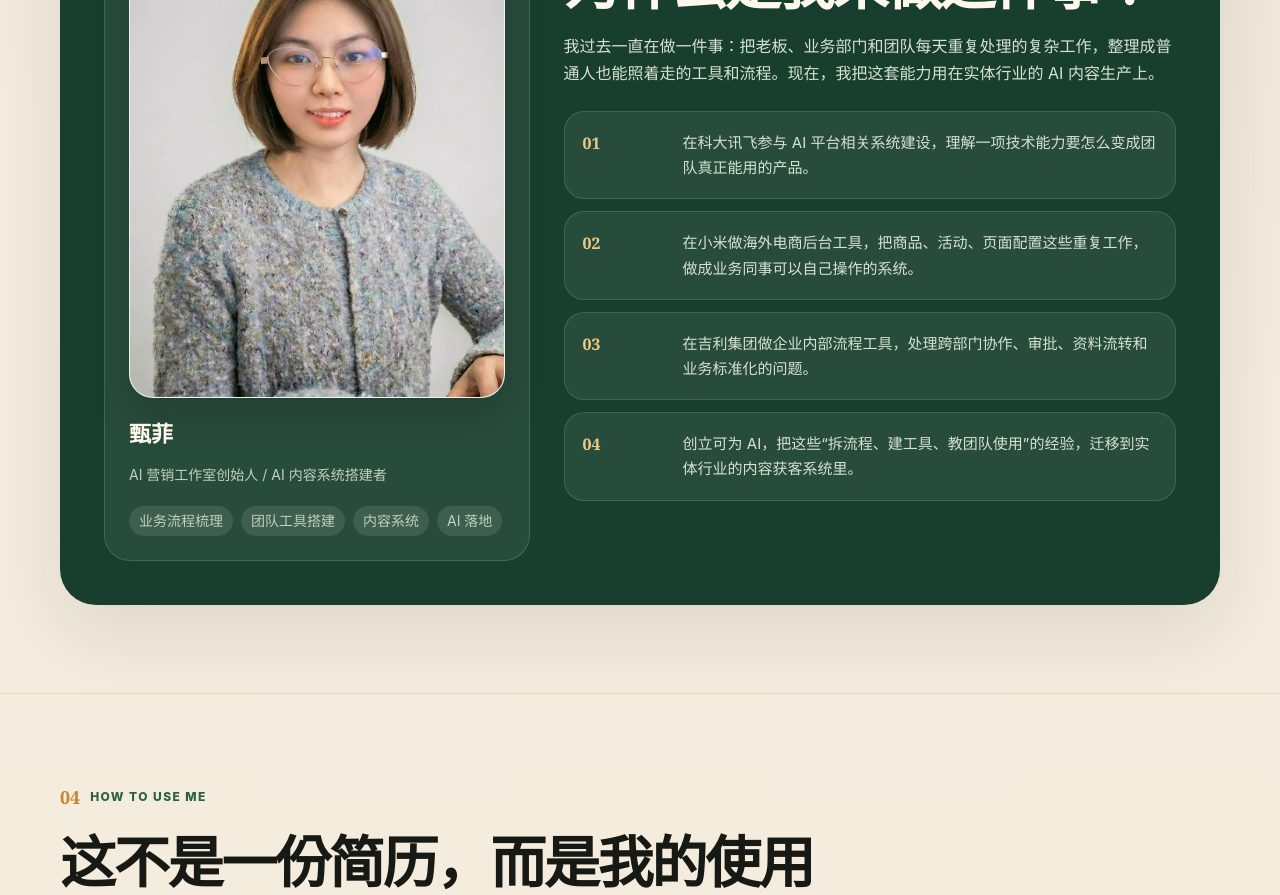
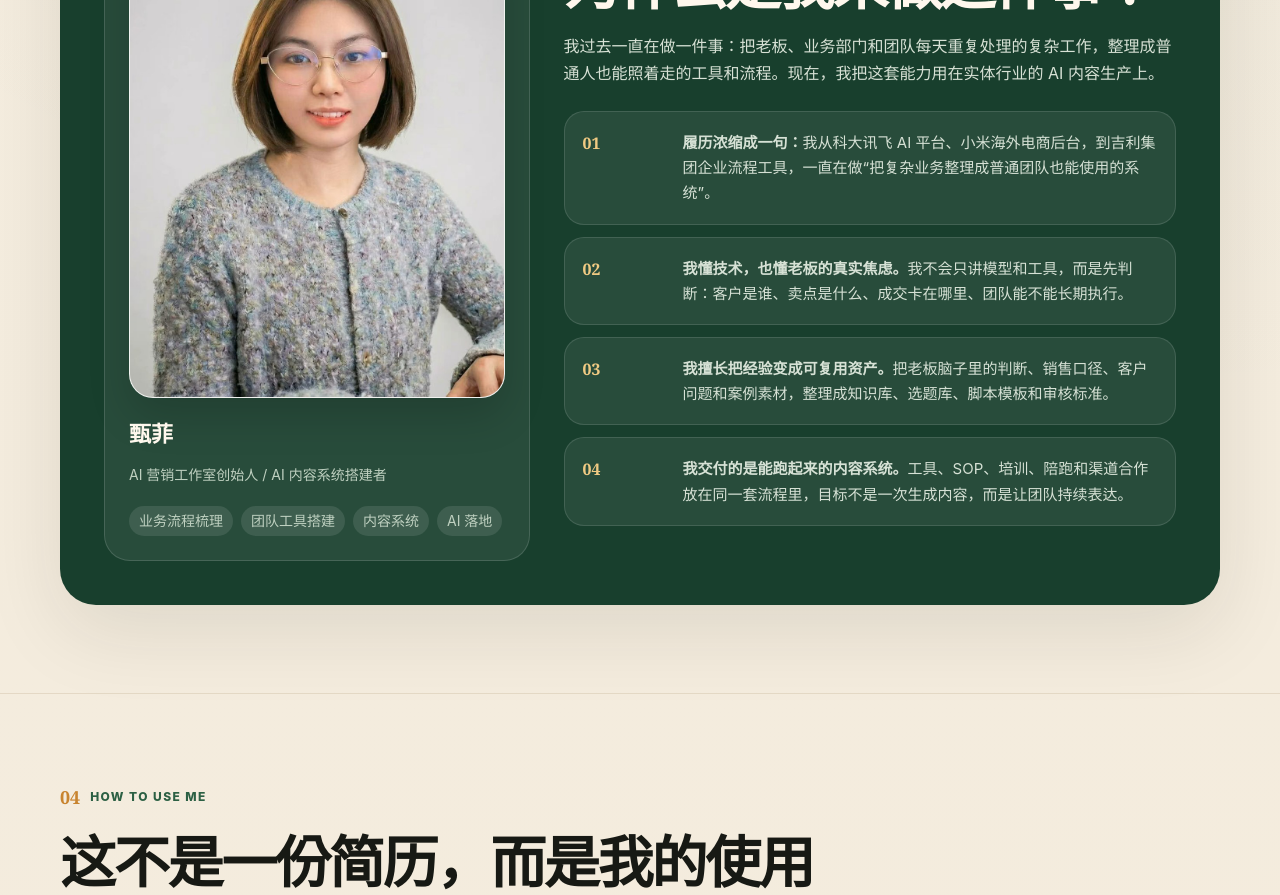
Before and after one commit to ffzhen/kewei-ai-website, a Nuxt app: page / in a window 1280 px wide. Shown: the part 2880-3775 px from the top of the page. Built offline with nearby package versions, Linux system fonts and the light colour scheme.

Commit message:
copy: refine founder credibility section

```diff
--- a/pages/index.vue
+++ b/pages/index.vue
@@ -69,7 +69,7 @@
       <div class="container founder">
         <div class="profile"><div class="profile-photo"><img src="/assets/founder-portrait-4x5.jpg?v=fc35216" alt="甄菲，AI 营销工作室创始人" loading="lazy" /></div><b>甄菲</b><span>AI 营销工作室创始人 / AI 内容系统搭建者</span><div class="tags"><span class="tag">业务流程梳理</span><span class="tag">团队工具搭建</span><span class="tag">内容系统</span><span class="tag">AI 落地</span></div></div>
         <div><div class="section-label" data-no="03">Founder manual</div><h2>为什么是我来做这件事？</h2><p style="margin:18px 0 24px">我过去一直在做一件事：把老板、业务部门和团队每天重复处理的复杂工作，整理成普通人也能照着走的工具和流程。现在，我把这套能力用在实体行业的 AI 内容生产上。</p>
-          <div class="path"><div class="path-item"><time>01</time><p>在科大讯飞参与 AI 平台相关系统建设，理解一项技术能力要怎么变成团队真正能用的产品。</p></div><div class="path-item"><time>02</time><p>在小米做海外电商后台工具，把商品、活动、页面配置这些重复工作，做成业务同事可以自己操作的系统。</p></div><div class="path-item"><time>03</time><p>在吉利集团做企业内部流程工具，处理跨部门协作、审批、资料流转和业务标准化的问题。</p></div><div class="path-item"><time>04</time><p>创立可为 AI，把这些“拆流程、建工具、教团队使用”的经验，迁移到实体行业的内容获客系统里。</p></div></div>
+          <div class="path"><div class="path-item"><time>01</time><p><strong>履历浓缩成一句：</strong>我从科大讯飞 AI 平台、小米海外电商后台，到吉利集团企业流程工具，一直在做“把复杂业务整理成普通团队也能使用的系统”。</p></div><div class="path-item"><time>02</time><p><strong>我懂技术，也懂老板的真实焦虑。</strong>我不会只讲模型和工具，而是先判断：客户是谁、卖点是什么、成交卡在哪里、团队能不能长期执行。</p></div><div class="path-item"><time>03</time><p><strong>我擅长把经验变成可复用资产。</strong>把老板脑子里的判断、销售口径、客户问题和案例素材，整理成知识库、选题库、脚本模板和审核标准。</p></div><div class="path-item"><time>04</time><p><strong>我交付的是能跑起来的内容系统。</strong>工具、SOP、培训、陪跑和渠道合作放在同一套流程里，目标不是一次生成内容，而是让团队持续表达。</p></div></div>
         </div>
       </div>
     </section>
```
